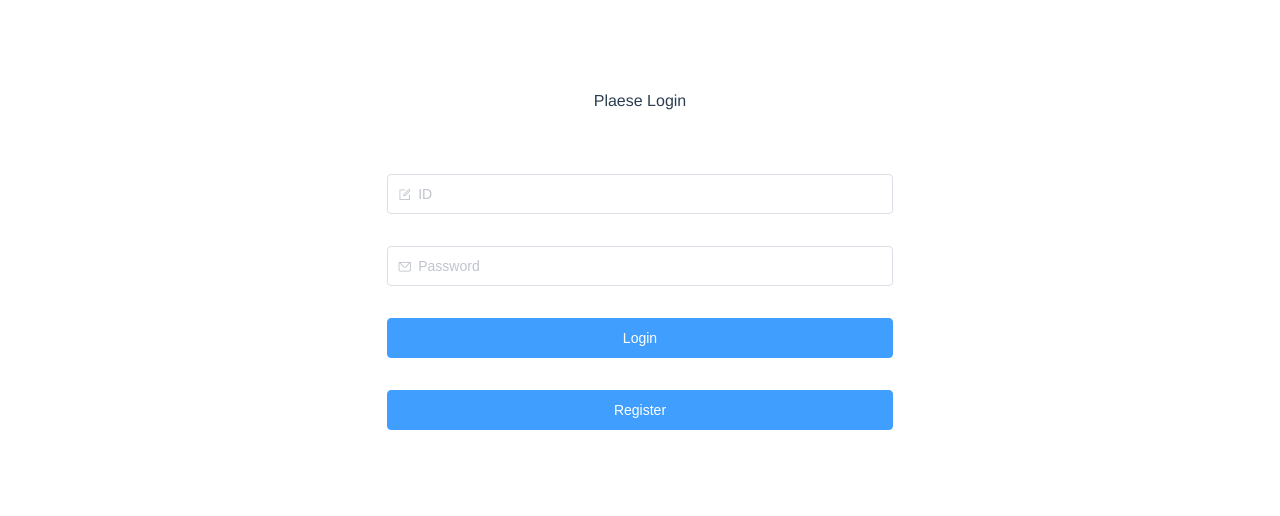
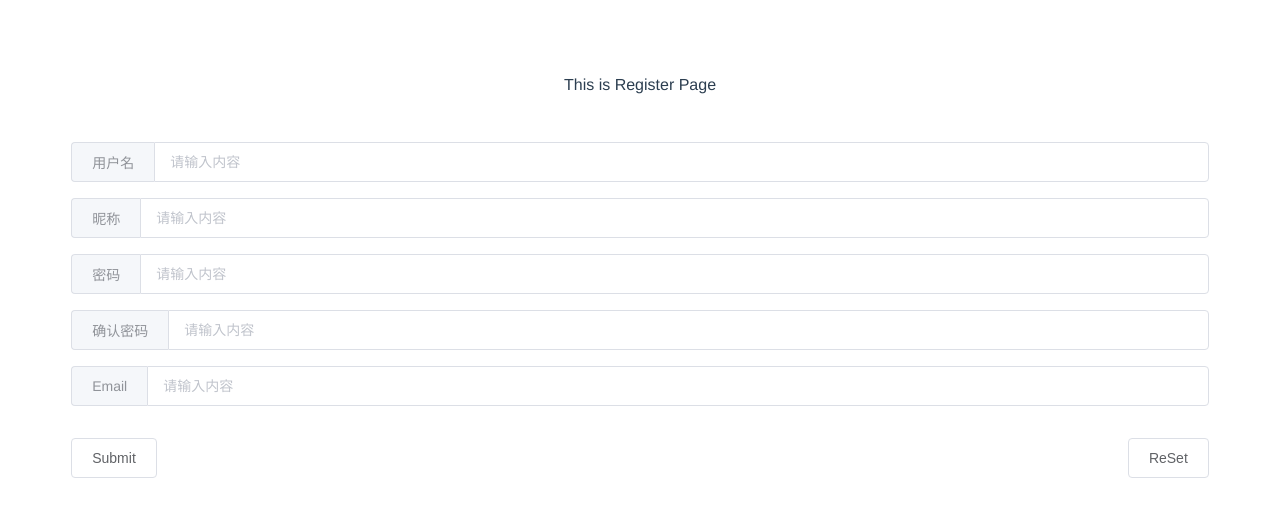
Before and after one commit to licongwen/vue2andkoa2, a Vue app: page /register in a window 1280 px wide. Before the commit this address led to /register#/login. Shown: the top 516 px of the page. Built offline with nearby package versions, Linux system fonts and the light colour scheme.

Commit message:
增加register

```diff
--- a/src/components/Home.vue
+++ b/src/components/Home.vue
@@ -5,6 +5,7 @@
         <ul v-for="(item,index) in dataContent" :key='index'>
             <li>Name:{{item.name}},Age:{{item.age}}</li>
         </ul>
+        <el-button primary @click="logout">clear</el-button>
     </div>
 </template>
 <script>
@@ -15,7 +16,8 @@ export default {
             title:'Welcome Home',
             name:'',
             url:'http://127.0.0.1:3001/content',
-            dataContent:[]
+            dataContent:[],
+            token:''
         }
     },
     created(){
@@ -35,6 +37,10 @@ export default {
                 console.log(response.data);
                 this.dataContent = response.data;
             })
+        },
+        logout(){
+            localStorage.removeItem('name');
+            this.$router.push({path:'/login'});
         }
     }
 }
--- a/src/components/Login.vue
+++ b/src/components/Login.vue
@@ -8,7 +8,6 @@
             <el-input class="inp" type="password" placeholder="Password" prefix-icon="el-icon-message" v-model='password'></el-input>
             <el-button type='primary' class="btnL" @click="login" :loading='isload'>Login</el-button>
             <el-button type='primary' class="btnL" @click="register">Register</el-button>
-
         </div>
          <p class="error" v-show='showError'>{{errorMessage}}</p>
     </div>
@@ -78,8 +77,8 @@ export default {
         text-align: center;
     }
     .loginContent{
-        width: 40%;
-        margin: 1rem auto;
+        width: 80%;
+        margin: 1rem auto 0rem;
     }
     .loginContent .inp{
         margin: 1rem 0;
@@ -93,5 +92,7 @@ export default {
         width: 80%;
         margin: 0 auto;
         text-align: left;
+        font-size: 12px;
+        padding: 0;
     }
 </style>
--- /dev/null
+++ b/src/components/NotFoundPage.vue
@@ -0,0 +1,17 @@
+<template>
+    <div class="main">
+        <h1>Page Not Found(404)</h1>
+    </div>
+</template>
+<style scoped>
+    .main{
+        width: 100%;
+        height: 100%;
+        display: flex;
+        flex-direction: row;
+    }
+    .main h1{
+        width: 100%;
+        text-align: center;
+    }
+</style>
--- a/src/components/Register.vue
+++ b/src/components/Register.vue
@@ -1,17 +1,122 @@
 <template>
-    <div>
-        <p>{{info}}</p>
+    <div class="register">
+        <div class="registerTitle">
+            <p>{{info}}</p>
+        </div>
+        <div class="registerBody">
+            <el-input placeholder="请输入内容" v-model="id">
+                <template slot="prepend">用户名</template>
+            </el-input>
+            <el-input placeholder="请输入内容" v-model="name">
+                <template slot="prepend">昵称</template>
+            </el-input>
+            <el-input placeholder="请输入内容" v-model="password" type="password">
+                <template slot="prepend">密码</template>
+            </el-input>
+            <el-input placeholder="请输入内容" v-model="conformPassword" type="password">
+                <template slot="prepend">确认密码</template>
+            </el-input>
+            <p class="errorM" v-show="showError">两次输入的密码不一致</p>
+            <el-input placeholder="请输入内容" v-model="email" type="email">
+                <template slot="prepend">Email</template>
+            </el-input>
+        </div>
+        <div class="registerBtn">
+            <el-button class="btn1" @click="sub">Submit</el-button>
+            <el-button class="btn2" @click="reset">ReSet</el-button>
+        </div>
     </div>
 </template>
 <script>
+ import axios from 'axios'
 export default {
     data(){
         return {
-            info:'This is Register Page'
+            info:'This is Register Page',
+            id:'',
+            name:'',
+            password:'',
+            conformPassword:'',
+            email:'',
+            token:'',
+            showError:false
+        }
+    },
+    created(){
+
+    },
+    watch:{
+        conformPassword(val,oldVal){
+            if(this.password!==val){
+                this.showError = true;
+            }else{
+                this.showError = false;
+            }
+        }
+    },
+    methods:{
+        sub(){
+            if(this.id!==''&&this.name!==''&&this.password!==''&&this.email!==''&&this.showError===false){
+                axios.post('http://127.0.0.1:3001/register',{
+                    'id':this.id,
+                    'name':this.name,
+                    'password':this.password,
+                    'email':this.email
+                })
+                .then((response)=>{
+                    console.log(response.data);
+                    this.$alert(response.data, '注册提示', {
+                        confirmButtonText: '确定'
+                    });
+                    this.id='';
+                    this.name='';
+                    this.password='';
+                    this.email='';
+                })
+            }else{
+                this.$alert('请输入完整的内容', '注册提示', {
+                    confirmButtonText: '确定'
+                });
+            }
+        },
+        reset(){
+            this.id='';
+            this.name='';
+            this.password='';
+            this.email='';
         }
     }
 }
 </script>
 <style scoped>
-
+.register{
+    width: 100%;
+    display:flex;
+    flex-direction: column;
+}
+.registerBody{
+    width: 90%;
+    margin: 1rem auto;
+}
+.registerBody .el-input{
+    margin-top: 1rem;
+}
+.registerBtn{
+    width:90%;
+    margin: 1rem auto;
+}
+.btn1{
+    float: left;
+}
+.btn2{
+    float: right;
+}
+.errorM{
+    color:red;
+    width: 100%;
+    margin: 0;
+    padding: 0;
+    font-size: 12px;
+    text-align: left;
+}
 </style>
--- a/src/main.js
+++ b/src/main.js
@@ -18,3 +18,17 @@ new Vue({
   components: { App },
   template: '<App/>'
 })
+router.beforeEach((to,from,next)=>{
+    const name = localStorage.getItem('name');
+    if(to.matched.some(m=>m.meta.requireAuth)){
+      if(name){
+        next()
+      }else{
+        next({
+          path:'/login'
+        })
+      }
+    }else{
+      next()
+    }
+})
--- a/src/router/index.js
+++ b/src/router/index.js
@@ -4,10 +4,12 @@ import HelloWorld from '@/components/HelloWorld'
 import Login from '@/components/Login'
 import Home from '@/components/Home'
 import Register from '@/components/Register'
+import PageNotFound from'@/components/NotFoundPage'
 
 Vue.use(Router)
 
 export default new Router({
+  mode:'history',
   routes: [
     {
       path: '/',
@@ -21,13 +23,20 @@ export default new Router({
     {
       path:'/home',
       name:'Home',
-      component:Home
-    }
-    ,
+      component:Home,
+      meta:{
+        requireAuth:true
+      }
+    },
     {
       path:'/register',
       name:'Register',
       component:Register
+    },
+    {
+      path:'*',
+      name:'PageNotFound',
+      component:PageNotFound
     }
   ]
 })
```
